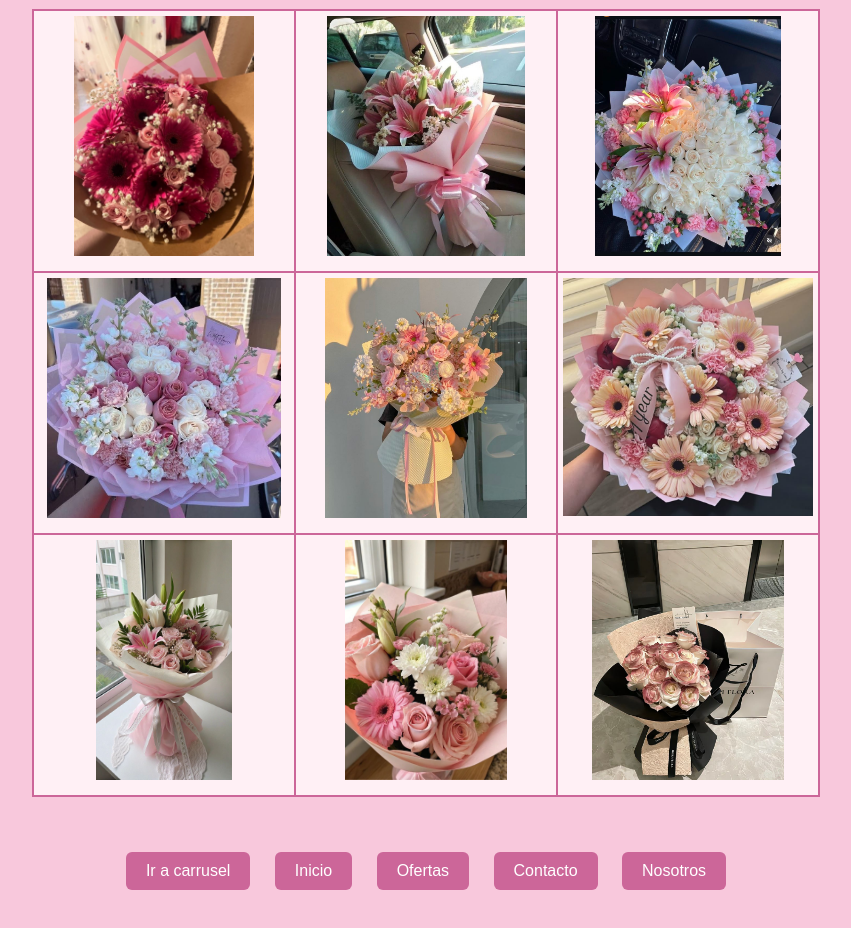
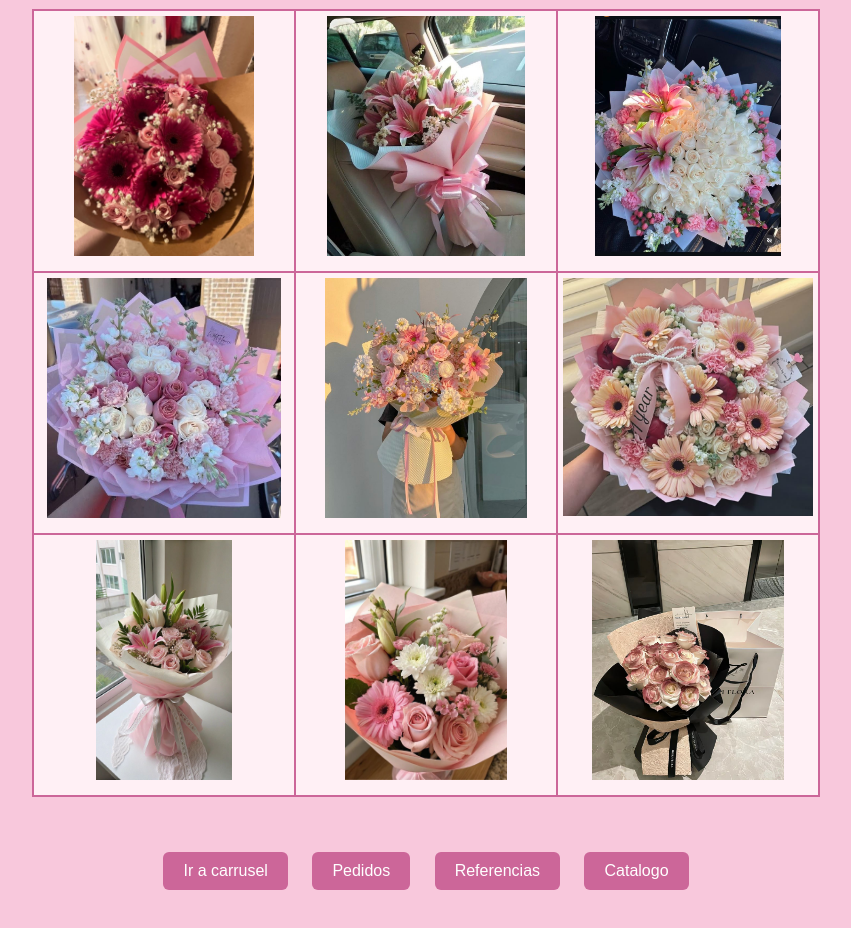
Before and after one commit to AngelsBelar/FloreriaAngels, a plain HTML site: page index.html in a window 1280 px wide. Shown: the part 116-1044 px from the top of the page, without its empty margins (214-1065 px from the left). Drawn offline with Linux system fonts and the light colour scheme.

Commit message:
Update index.html

```diff
--- a/index.html
+++ b/index.html
@@ -77,11 +77,10 @@
   </table>
 
   <!-- Botones de navegación -->
-  <a href="carrusel.html" class="nav-button">Ir a carrusel</a>
-  <a href="inicio.html" class="nav-button">Inicio</a>
-  <a href="ofertas.html" class="nav-button">Ofertas</a>
-  <a href="contacto.html" class="nav-button">Contacto</a>
-  <a href="nosotros.html" class="nav-button">Nosotros</a>
+ <a href="dgpg5.html" class="nav-button">Ir a carrusel</a>
+  <a href="dgpg3.html" class="nav-button">Pedidos</a>
+  <a href="dgpg4.html" class="nav-button">Referencias</a>
+  <a href="dwpg22.html" class="nav-button">Catalogo</a>
 
 </body>
 </html>
```
